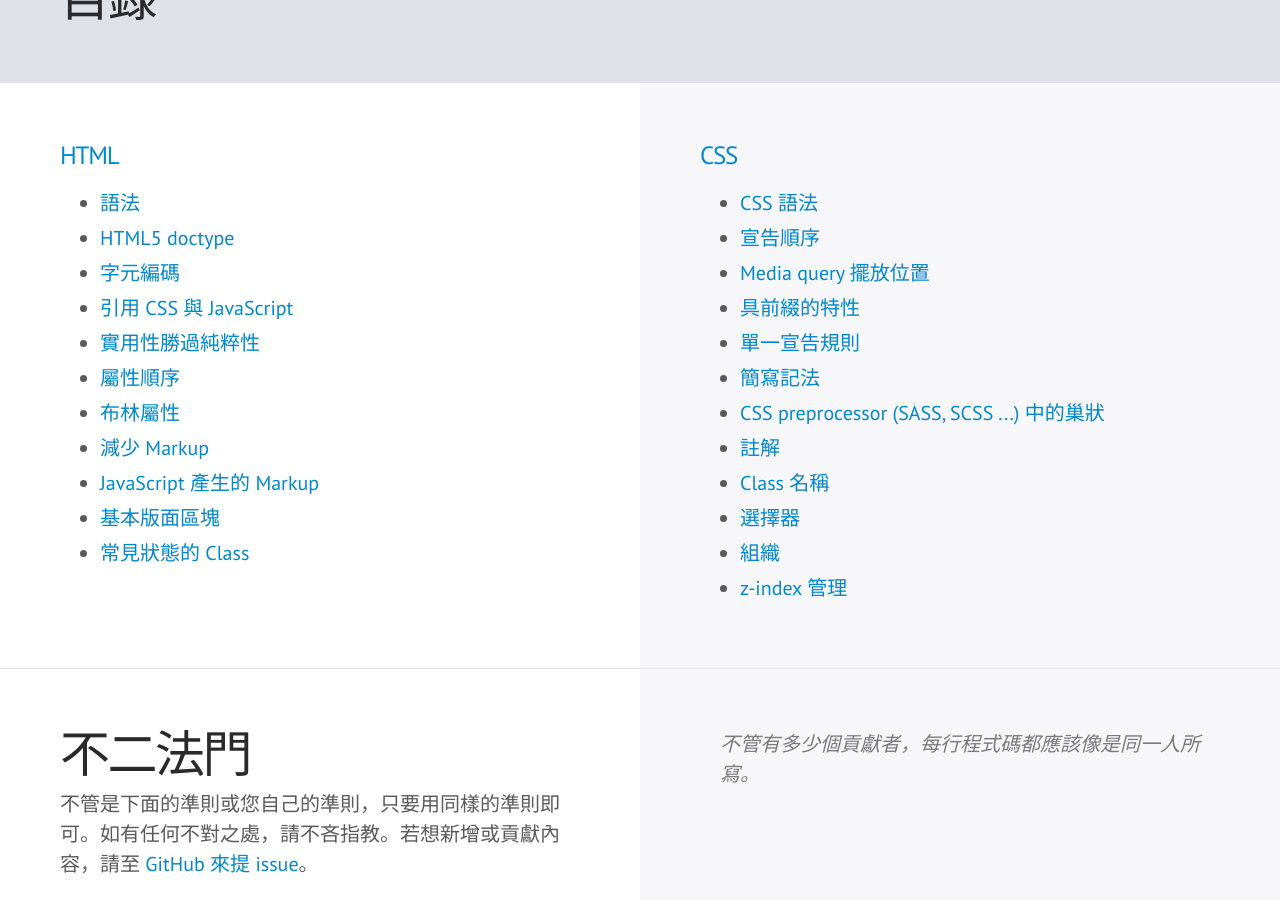
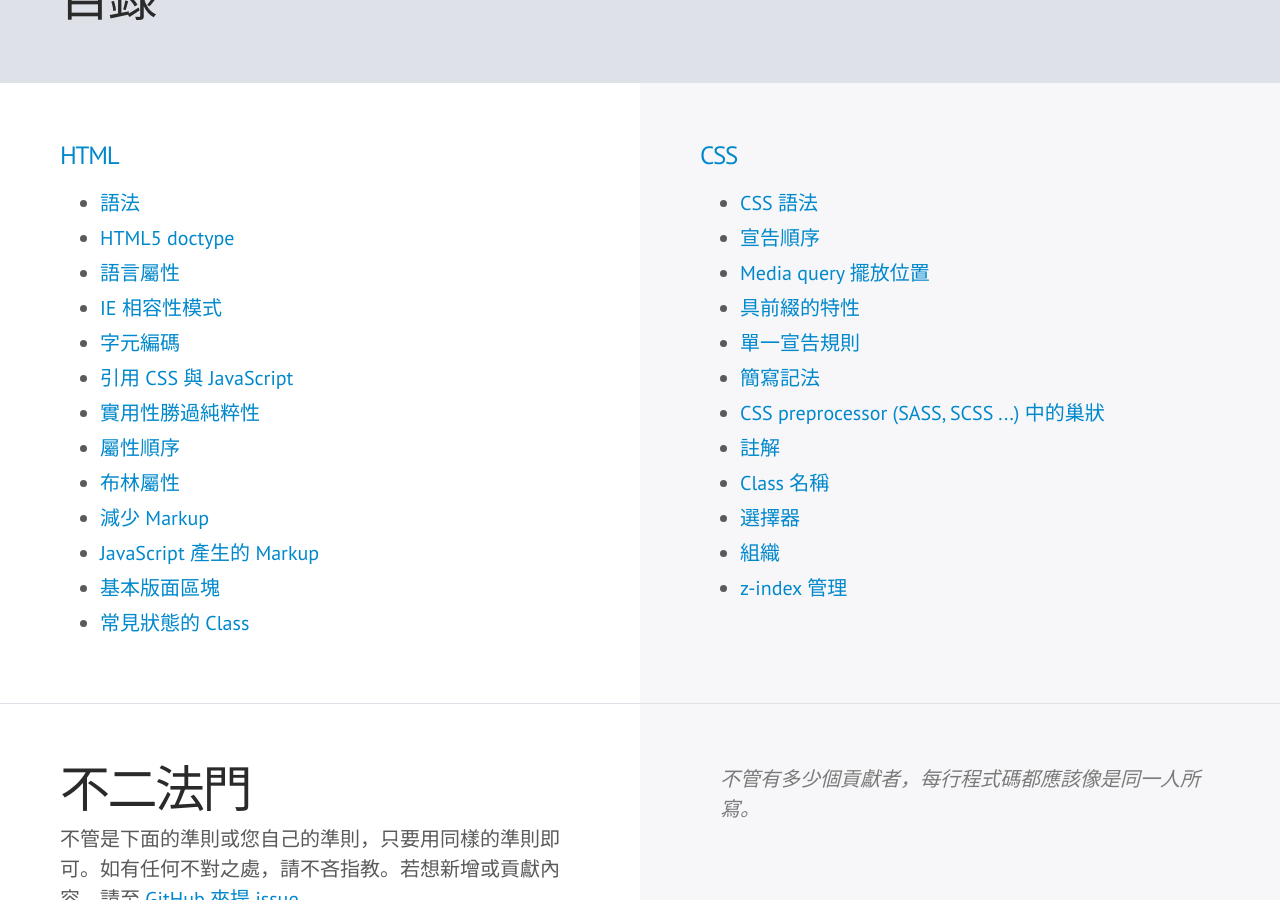
Before and after one commit to pixnet/frontend-guideline, a Jekyll site: the page built from index.html, in a window 1280 px wide and 900 px high, scrolled down 552 px. Built offline with Jekyll 4.4.1, drawn with Linux system fonts in a browser that asks for light colours; some web fonts are replaced; Markdown is read by kramdown in place of the engine named in the settings.

Commit message:
HTML guide: update TOC

```diff
--- a/index.html
+++ b/index.html
@@ -12,6 +12,8 @@ layout: default
         <ul>
             <li><a href="#html-syntax">語法</a></li>
             <li><a href="#html-doctype">HTML5 doctype</a></li>
+            <li><a href="#html-lang">語言屬性</a></li>
+            <li><a href="#html-ie-compatibility-mode">IE 相容性模式</a></li>
             <li><a href="#html-encoding">字元編碼</a></li>
             <li><a href="#html-style-script">引用 CSS 與 JavaScript</a></li>
             <li><a href="#html-practicality">實用性勝過純粹性</a></li>
```
